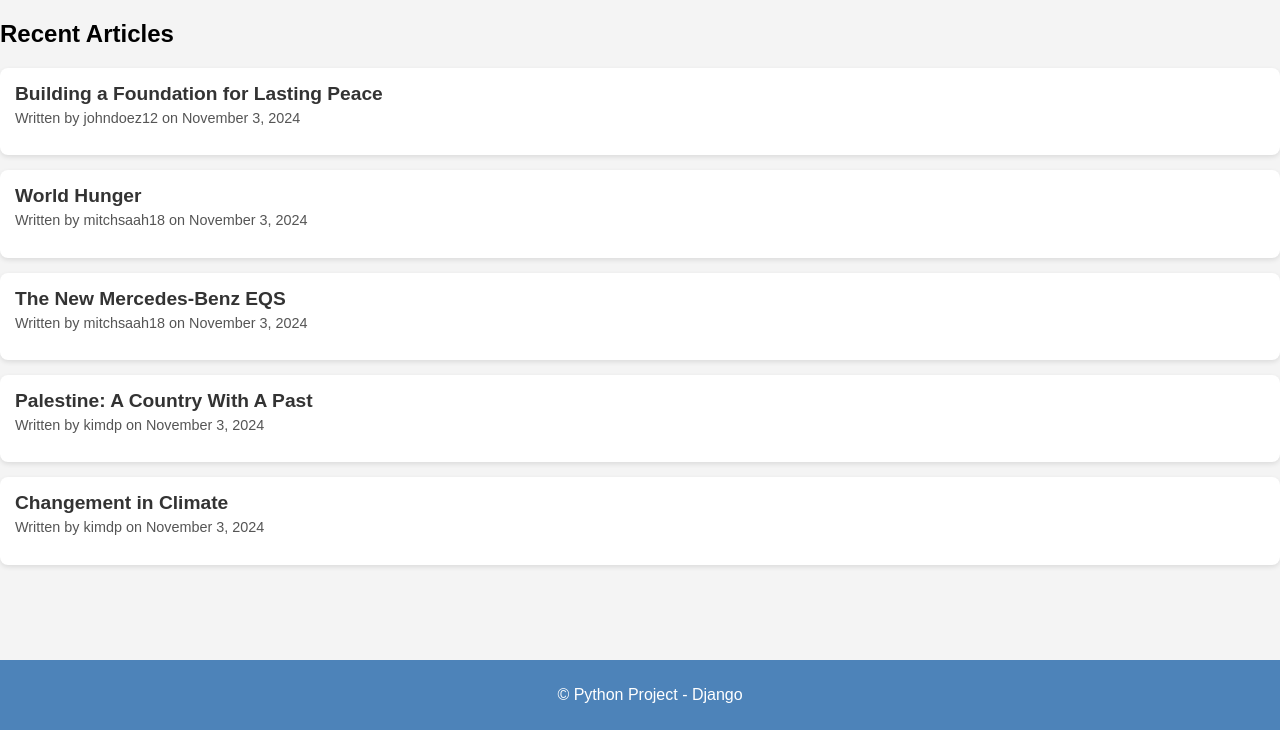
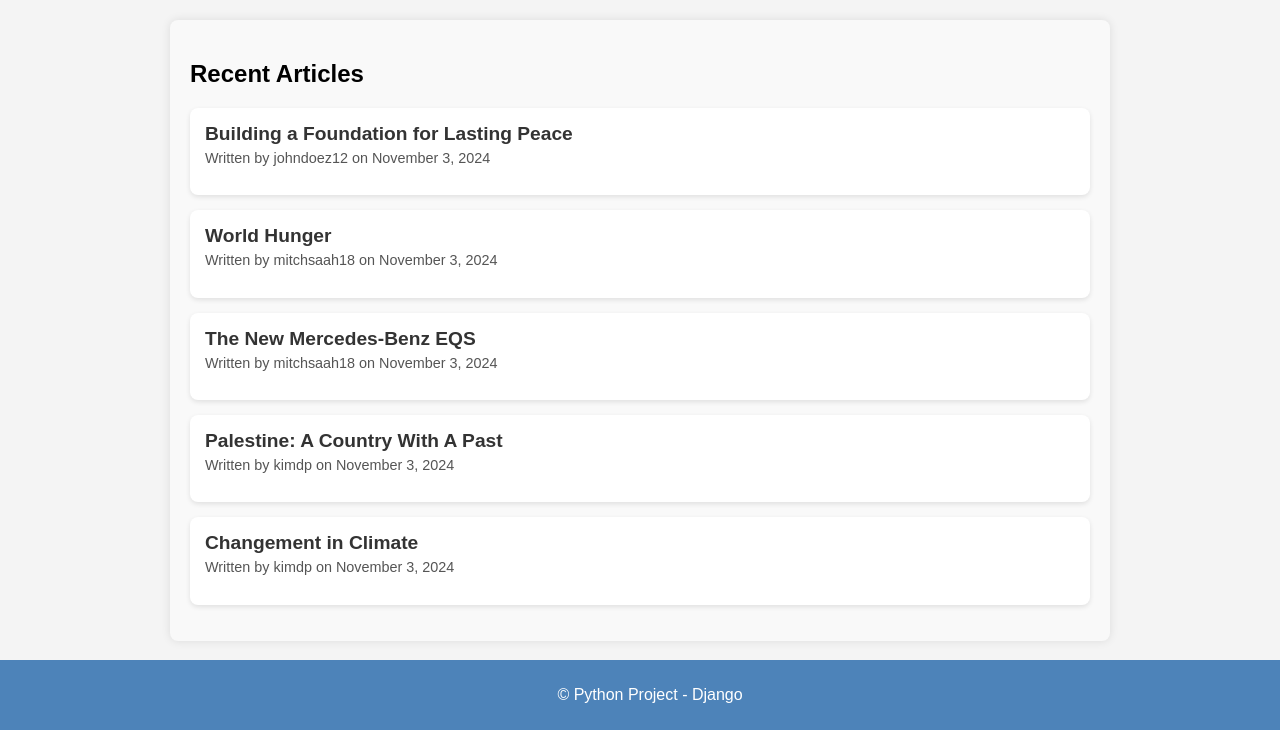
Before and after one commit to mitchsaah/django-Project-T2, a Django app: page / in a window 1280 px wide. Shown: the part 70-800 px from the top of the page. Run offline with Django 5.2, Linux system fonts and the light colour scheme; data comes from the database, SQL or seed files in the repository.

Commit message:
Styled the base.html
I wanted to give the same styling from the article_list.html to my base.html

```diff
--- a/static/css/style.css
+++ b/static/css/style.css
@@ -192,3 +192,13 @@ footer {
 .submit-button:hover {
     background-color: #0056b3;
 }
+
+/* base.html (Recent articles) */
+.recent-articles-container {
+    max-width: 900px;
+    margin: 20px auto;
+    padding: 20px;
+    background-color: #f9f9f9;
+    border-radius: 8px;
+    box-shadow: 0 0 10px rgba(0, 0, 0, 0.1);
+}
```
